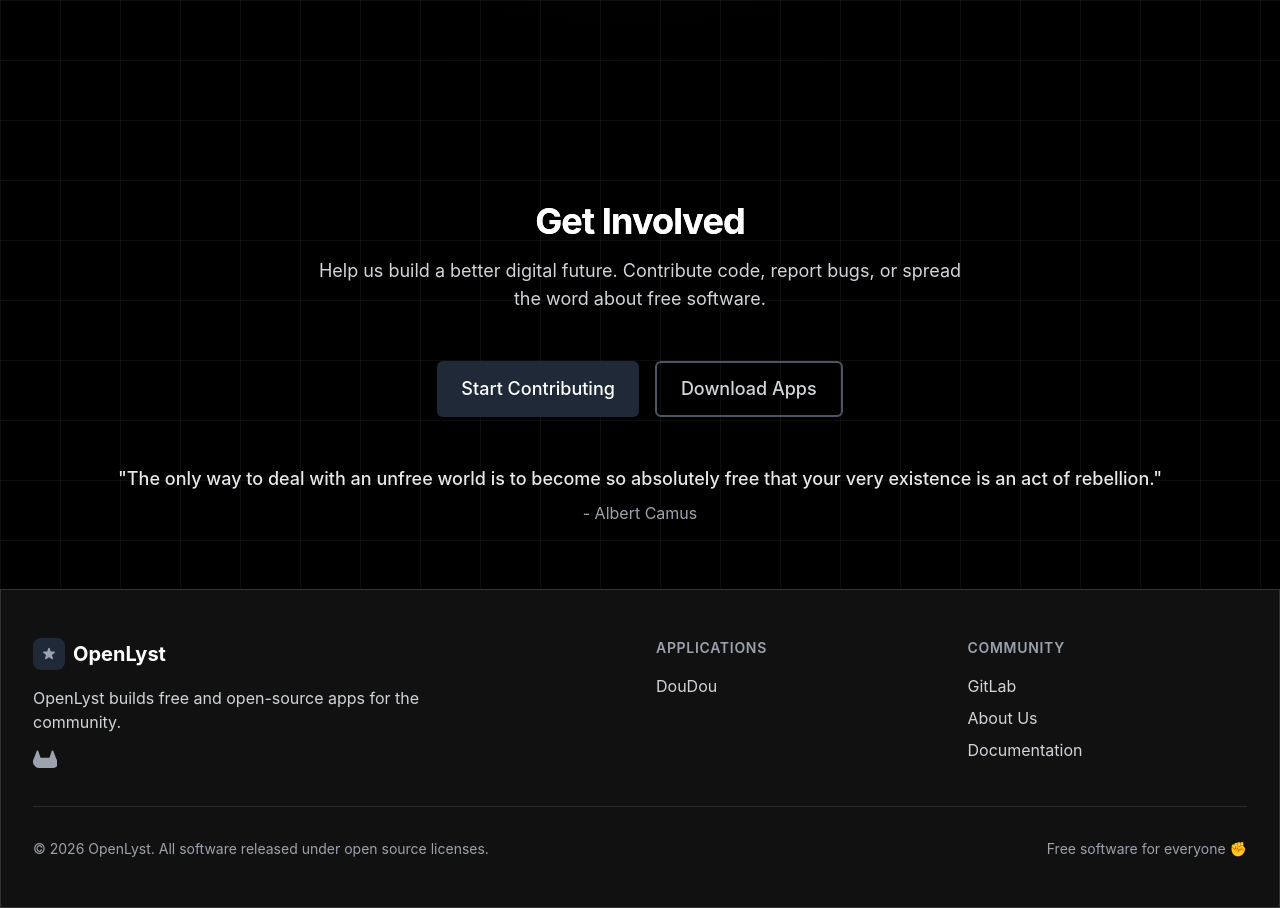
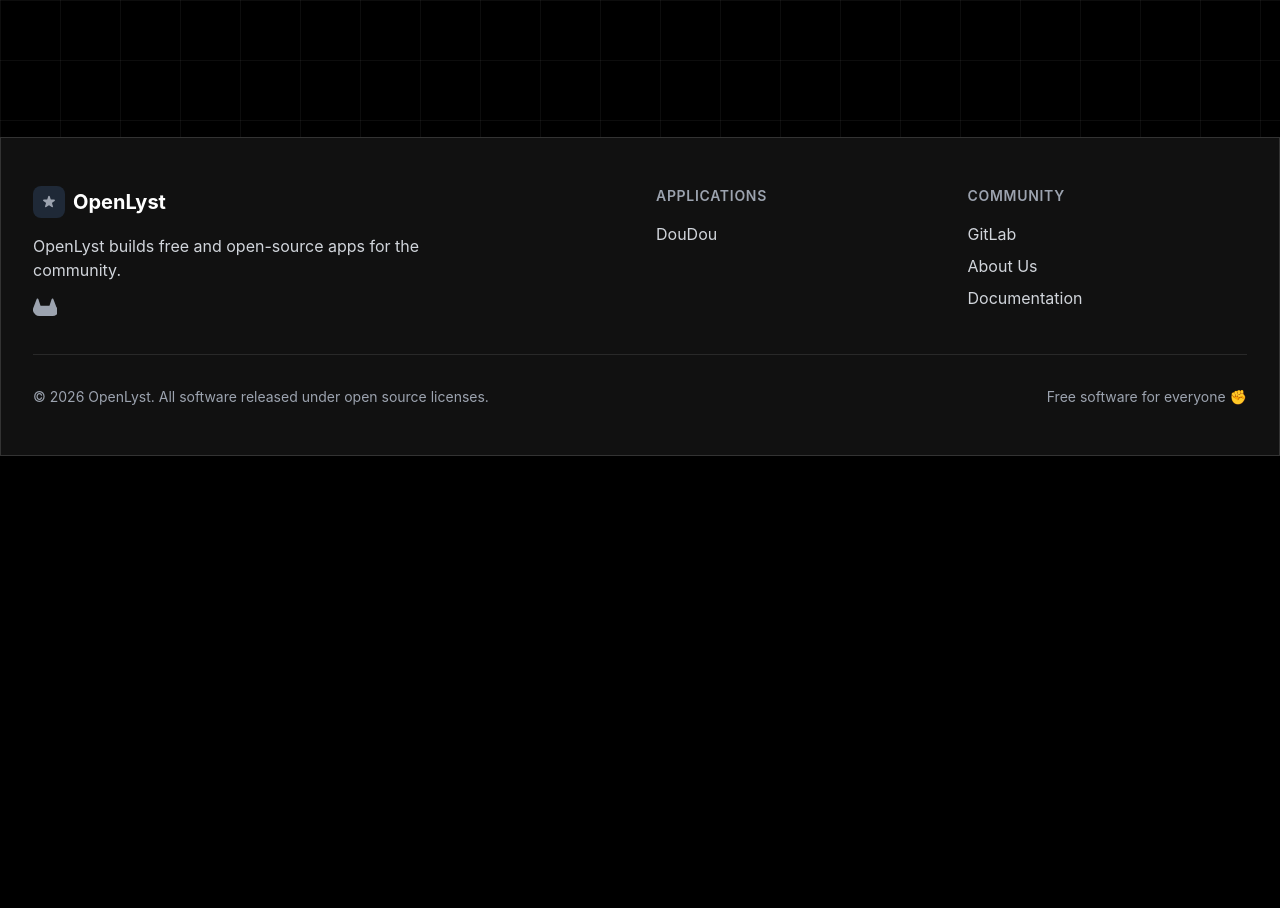
Before and after one commit to openlyst/openlyst, a Next.js app: page / in a window 1280 px wide. Shown: the part 2580-3488 px from the top of the page. After the commit the page ends 3036 px from the top, so only its background shows below. Built offline with nearby package versions, Linux system fonts and the light colour scheme.

Commit message:
Remove Get Involved section from home page

```diff
--- a/src/components/HomePage.tsx
+++ b/src/components/HomePage.tsx
@@ -189,27 +189,6 @@ export function HomePage({ initialData }: { initialData: InitialData }) {
           )}
         </div>
       </Section>
-
-      <Section
-        title={t.home.joinRevolution}
-        subtitle={t.home.joinRevolutionDesc}
-        background="default"
-        centered
-      >
-        <div className="mt-8 flex flex-col sm:flex-row gap-4 justify-center">
-          <Button
-            text={t.home.startContributing}
-            href="https://gitlab.com/Openlyst/"
-            variant="secondary"
-            size="lg"
-          />
-          <Button text={t.home.downloadApps} href="/apps" variant="outline" size="lg" />
-        </div>
-        <div className="mt-12 text-center">
-          <p className="text-gray-200 text-lg font-medium">{t.home.quote}</p>
-          <p className="text-gray-400 mt-2">{t.home.quoteAuthor}</p>
-        </div>
-      </Section>
     </>
   );
 }
```
